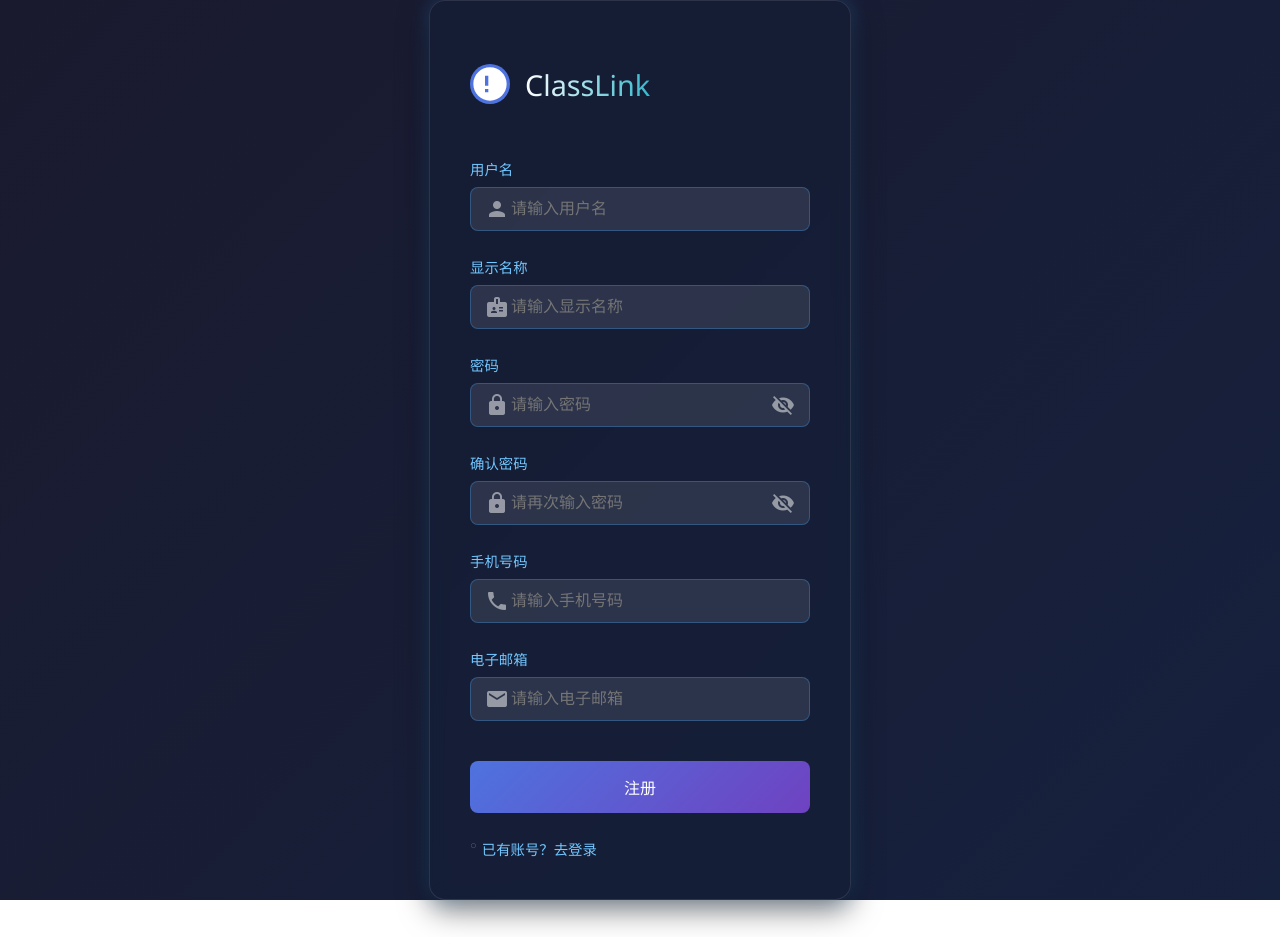
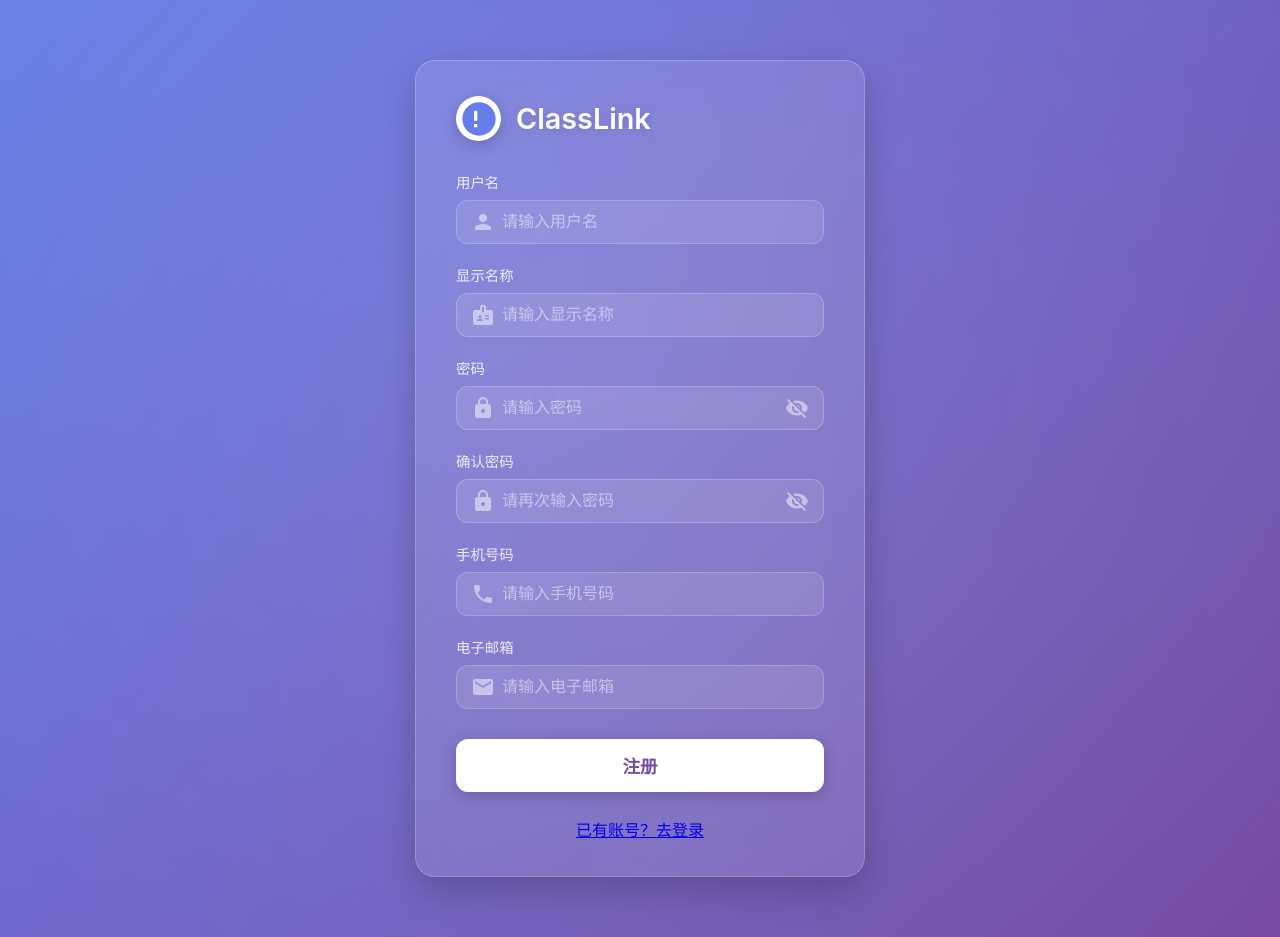
Before and after one commit to Fyk-666/test, a plain HTML site: page register.html in a window 1280 px wide. Before the commit the page ends 900 px from the top, so only its background shows below. Drawn offline with Linux system fonts and the light colour scheme.

Commit message:
Update register.css

```diff
--- a/static/css/register.css
+++ b/static/css/register.css
@@ -1,52 +1,80 @@
-/* static/css/register.css */
+/* ====================================
+ * 注册页面样式 - 统一玻璃拟态风格
+ * ==================================== */
+
+/* 引入统一变量 */
 :root {
-    --primary-color: #4e73df;
-    --secondary-color: #6f42c1;
-    --accent-color: #36b9cc;
-    --success-color: #1cc88a;
-    --warning-color: #f6c23e;
-    --danger-color: #e74a3b;
-    --light-color: #f8f9fc;
-    --dark-color: #2c3e50;
-    --gray-color: #858796;
-    --gradient-start: #4e73df;
-    --gradient-end: #224abe;
+    --primary-gradient: linear-gradient(135deg, #667eea 0%, #764ba2 100%);
+    --primary-color: #667eea;
+    --primary-dark: #5a6fd6;
+    --secondary-color: #764ba2;
+    --accent-color: #a855f7;
+    --success-color: #2ecc71;
+    --error-color: #e74a3b;
+    --glass-bg: rgba(255, 255, 255, 0.1);
+    --glass-border: rgba(255, 255, 255, 0.2);
+    --glass-blur: blur(12px);
+}
+
+* {
+    margin: 0;
+    padding: 0;
+    box-sizing: border-box;
 }
 
 body {
+    font-family: 'PingFang SC', 'Microsoft YaHei', -apple-system, BlinkMacSystemFont, sans-serif;
     min-height: 100vh;
     display: flex;
     justify-content: center;
     align-items: center;
-    margin: 0;
-    font-family: 'Segoe UI', Roboto, 'Helvetica Neue', sans-serif;
-    transition: background 0.3s ease;
+    background: var(--primary-gradient);
+    color: white;
+    overflow-x: hidden;
+    padding: 40px 0;
 }
 
-.dark-mode {
-    background: linear-gradient(135deg, #1a1a2e 0%, #16213e 100%);
-    color: #eaf2f8;
+/* 装饰背景 */
+body::before {
+    content: '';
+    position: fixed;
+    top: -50%;
+    left: -50%;
+    width: 200%;
+    height: 200%;
+    background: radial-gradient(circle, rgba(255,255,255,0.1) 0%, transparent 60%);
+    animation: float 20s ease-in-out infinite;
+    pointer-events: none;
 }
 
+@keyframes float {
+    0%, 100% { transform: translate(0, 0); }
+    50% { transform: translate(-5%, -5%); }
+}
+
+/* 注册容器 */
 .auth-container {
-    width: 420px;
-    background: rgba(20, 30, 55, 0.7);
-    backdrop-filter: blur(8px);
-    border-radius: 16px;
+    width: 450px;
+    background: rgba(255, 255, 255, 0.1);
+    backdrop-filter: var(--glass-blur);
+    border-radius: 20px;
+    border: 1px solid rgba(255, 255, 255, 0.2);
     overflow: hidden;
-    box-shadow: 0 10px 30px rgba(0, 0, 0, 0.5), 0 0 20px rgba(71, 168, 255, 0.3);
-    border: 1px solid rgba(255, 255, 255, 0.1);
+    box-shadow: 0 15px 35px rgba(0, 0, 0, 0.2);
+    position: relative;
+    z-index: 1;
+    margin: 20px 0;
 }
 
 .login-box {
-    padding: 40px;
-    animation: slide-up 0.5s ease-out;
+    padding: 35px 40px;
+    animation: slideUp 0.5s ease-out;
 }
 
-@keyframes slide-up {
+@keyframes slideUp {
     from {
         opacity: 0;
-        transform: translateY(20px);
+        transform: translateY(30px);
     }
     to {
         opacity: 1;
@@ -54,6 +82,7 @@
     }
 }
 
+/* 头部 */
 .login-header {
     display: flex;
     align-items: center;
@@ -62,25 +91,30 @@
 
 .brand-logo {
     margin-right: 15px;
-    background: var(--primary-color);
-    width: 40px;
-    height: 40px;
+    background: white;
+    width: 45px;
+    height: 45px;
     border-radius: 50%;
     display: flex;
     align-items: center;
     justify-content: center;
+    box-shadow: 0 4px 15px rgba(0, 0, 0, 0.2);
+}
+
+.brand-logo svg {
+    fill: var(--primary-color);
 }
 
 .login-header h2 {
-    font-weight: 500;
+    font-weight: 600;
     font-size: 1.8rem;
-    background: linear-gradient(to right, #ffffff, var(--accent-color));
-    -webkit-background-clip: text;
-    -webkit-text-fill-color: transparent;
+    color: white;
+    text-shadow: 0 2px 10px rgba(0, 0, 0, 0.1);
 }
 
+/* 表单组 */
 .form-group {
-    margin-bottom: 25px;
+    margin-bottom: 20px;
     position: relative;
 }
 
@@ -88,9 +122,11 @@
     display: block;
     margin-bottom: 8px;
     font-size: 0.9rem;
-    color: #72c7ff;
+    color: rgba(255, 255, 255, 0.85);
+    font-weight: 500;
 }
 
+/* 输入框容器 */
 .input-container {
     display: flex;
     align-items: center;
@@ -102,24 +138,37 @@
     left: 15px;
     color: rgba(255, 255, 255, 0.5);
     transition: color 0.3s;
+    font-size: 1.2rem;
 }
 
 input {
     flex: 1;
+    width: 100%;
     background: rgba(255, 255, 255, 0.1);
-    border: 1px solid rgba(71, 168, 255, 0.3);
-    padding: 12px 15px 12px 40px;
-    border-radius: 8px;
-    color: #eaf2f8;
+    border: 1px solid rgba(255, 255, 255, 0.2);
+    padding: 12px 15px 12px 45px;
+    border-radius: 12px;
+    color: white;
     font-size: 1rem;
     transition: all 0.3s;
     outline: none;
 }
 
-input:focus {
-    box-shadow: 0 0 10px rgba(71, 168, 255, 0.5);
+input::placeholder {
+    color: rgba(255, 255, 255, 0.5);
 }
 
+input:focus {
+    background: rgba(255, 255, 255, 0.15);
+    border-color: rgba(255, 255, 255, 0.5);
+    box-shadow: 0 0 0 3px rgba(255, 255, 255, 0.1);
+}
+
+input:focus ~ .input-icon {
+    color: white;
+}
+
+/* 显示密码按钮 */
 .show-password {
     position: absolute;
     right: 15px;
@@ -129,130 +178,131 @@
 }
 
 .show-password:hover {
-    color: #72c7ff;
+    color: white;
 }
 
+/* 注册按钮 */
 .login-btn {
     width: 100%;
     padding: 14px;
-    background: linear-gradient(135deg, var(--primary-color), var(--secondary-color));
-    color: white;
+    background: white;
+    color: var(--secondary-color);
     border: none;
-    border-radius: 8px;
-    font-size: 1rem;
-    font-weight: 500;
+    border-radius: 12px;
+    font-size: 1.1rem;
+    font-weight: 600;
     cursor: pointer;
     transition: all 0.3s;
     position: relative;
     overflow: hidden;
-    margin-top: 15px;
+    margin-top: 10px;
+    box-shadow: 0 4px 15px rgba(0, 0, 0, 0.2);
 }
 
 .login-btn:hover {
-    transform: translateY(-2px);
-    box-shadow: 0 0 20px rgba(71, 168, 255, 0.5);
+    transform: translateY(-3px);
+    box-shadow: 0 8px 25px rgba(0, 0, 0, 0.3);
 }
 
+.login-btn:active {
+    transform: translateY(0);
+}
+
+/* 按钮闪光效果 */
+.login-btn::before {
+    content: '';
+    position: absolute;
+    top: 0;
+    left: -100%;
+    width: 100%;
+    height: 100%;
+    background: linear-gradient(90deg, transparent, rgba(102, 126, 234, 0.2), transparent);
+    transition: all 0.7s;
+}
+
+.login-btn:hover::before {
+    left: 100%;
+}
+
+/* 底部链接 */
 .login-footer {
     display: flex;
-    justify-content: space-between;
+    justify-content: center;
     margin-top: 25px;
 }
 
-.forgot-password, .register-link {
-    font-size: 0.9rem;
-    color: #72c7ff;
+.register-link {
+    font-size: 0.95rem;
+    color: rgba(255, 255, 255, 0.8);
     text-decoration: none;
-    transition: color 0.3s;
+    transition: all 0.3s;
+}
+
+.register-link:hover {
+    color: white;
+}
+
+/* 验证区域 */
+#verifyArea {
+    background: rgba(255, 255, 255, 0.05);
+    border-radius: 12px;
+    padding: 15px;
+    margin-bottom: 15px;
+}
+
+#verifyArea label {
+    color: rgba(255, 255, 255, 0.85);
+    font-weight: 500;
+    margin-bottom: 10px;
+    display: block;
+}
+
+#captchaBox {
     display: flex;
     align-items: center;
+    gap: 15px;
 }
 
-.forgot-password:hover, .register-link:hover {
-    color: var(--accent-color);
+#captchaImg {
+    border-radius: 8px;
+    cursor: pointer;
+    transition: transform 0.3s;
 }
 
-.forgot-password::before, .register-link::after {
-    content: '○';
-    margin-right: 5px;
-    color: rgba(255, 255, 255, 0.3);
-    font-size: 0.7rem;
-    display: inline-block;
-    animation: float 3s infinite ease-in-out;
+#captchaImg:hover {
+    transform: scale(1.02);
 }
 
-.register-link::after {
-    margin-left: 5px;
+#captchaInput {
+    flex: 1;
+    padding: 10px 15px;
+    background: rgba(255, 255, 255, 0.1);
+    border: 1px solid rgba(255, 255, 255, 0.2);
+    border-radius: 8px;
+    color: white;
+    font-size: 1rem;
+    outline: none;
 }
 
-@keyframes float {
-    0%, 100% {
-        transform: translateY(0);
-    }
-    50% {
-        transform: translateY(-5px);
-    }
+#captchaInput:focus {
+    border-color: rgba(255, 255, 255, 0.5);
 }
 
-/* 响应式设计 */
-@media (max-width: 480px) {
-    .auth-container {
-        width: 90%;
-        max-width: 350px;
+/* 错误消息 */
+.error-message {
+    padding: 12px 15px;
+    background: rgba(231, 74, 59, 0.2);
+    border: 1px solid rgba(231, 74, 59, 0.5);
+    border-radius: 10px;
+    color: #ffcccc;
+    margin-bottom: 20px;
+    animation: slideDown 0.3s ease-out;
 }
 
-    .login-header h2 {
-        font-size: 1.5rem;
-    }
-}
-:root {
-    --primary-color: #4e73df;
-    --secondary-color: #6f42c1;
-    --accent-color: #36b9cc;
-    --success-color: #1cc88a;
-    --warning-color: #f6c23e;
-    --danger-color: #e74a3b;
-    --light-color: #f8f9fc;
-    --dark-color: #2c3e50;
-    --gray-color: #858796;
-    --gradient-start: #4e73df;
-    --gradient-end: #224abe;
-}
-
-body {
-    min-height: 100vh;
-    display: flex;
-    justify-content: center;
-    align-items: center;
-    margin: 0;
-    font-family: 'Segoe UI', Roboto, 'Helvetica Neue', sans-serif;
-    transition: background 0.3s ease;
-}
-
-.dark-mode {
-    background: linear-gradient(135deg, #1a1a2e 0%, #16213e 100%);
-    color: #eaf2f8;
-}
-
-.auth-container {
-    width: 420px;
-    background: rgba(20, 30, 55, 0.7);
-    backdrop-filter: blur(8px);
-    border-radius: 16px;
-    overflow: hidden;
-    box-shadow: 0 10px 30px rgba(0, 0, 0, 0.5), 0 0 20px rgba(71, 168, 255, 0.3);
-    border: 1px solid rgba(255, 255, 255, 0.1);
-}
-
-.login-box {
-    padding: 40px;
-    animation: slide-up 0.5s ease-out;
-}
-
-@keyframes slide-up {
+@keyframes slideDown {
     from {
         opacity: 0;
-        transform: translateY(20px);
+        transform: translateY(-10px);
     }
     to {
         opacity: 1;
@@ -260,172 +310,32 @@
     }
 }
 
-.login-header {
-    display: flex;
-    align-items: center;
-    margin-bottom: 30px;
+/* 响应式设计 */
+@media (max-width: 480px) {
+    .auth-container {
+        width: 95%;
+        max-width: 400px;
     }
 
-.brand-logo {
-    margin-right: 15px;
-    background: var(--primary-color);
-    width: 40px;
-    height: 40px;
-    border-radius: 50%;
-    display: flex;
-    align-items: center;
-    justify-content: center;
+    .login-box {
+        padding: 25px 20px;
     }
 
     .login-header h2 {
-    font-weight: 500;
-    font-size: 1.8rem;
-    background: linear-gradient(to right, #ffffff, var(--accent-color));
-    -webkit-background-clip: text;
-    -webkit-text-fill-color: transparent;
+        font-size: 1.5rem;
     }
 
     .form-group {
-    margin-bottom: 25px;
-    position: relative;
+        margin-bottom: 15px;
+    }
 }
 
-.form-group label {
-    display: block;
-    margin-bottom: 8px;
-    font-size: 0.9rem;
-    color: #72c7ff;
-}
-
-.input-container {
-    display: flex;
-    align-items: center;
-    position: relative;
-}
-
-.input-icon {
-    position: absolute;
-    left: 15px;
-    color: rgba(255, 255, 255, 0.5);
-    transition: color 0.3s;
+@media (max-width: 360px) {
+    .login-box {
+        padding: 20px 15px;
     }
 
     input {
-    flex: 1;
-    background: rgba(255, 255, 255, 0.1);
-    border: 1px solid rgba(71, 168, 255, 0.3);
-    padding: 12px 15px 12px 40px;
-    border-radius: 8px;
-    color: #eaf2f8;
-    font-size: 1rem;
-    transition: all 0.3s;
-    outline: none;
-}
-
-input:focus {
-    box-shadow: 0 0 10px rgba(71, 168, 255, 0.5);
-}
-
-.show-password {
-    position: absolute;
-    right: 15px;
-    cursor: pointer;
-    color: rgba(255, 255, 255, 0.5);
-    transition: color 0.3s;
-}
-
-.show-password:hover {
-    color: #72c7ff;
-}
-
-.login-btn {
-    width: 100%;
-    padding: 14px;
-    background: linear-gradient(135deg, var(--primary-color), var(--secondary-color));
-    color: white;
-    border: none;
-    border-radius: 8px;
-    font-size: 1rem;
-    font-weight: 500;
-    cursor: pointer;
-    transition: all 0.3s;
-    position: relative;
-    overflow: hidden;
-    margin-top: 15px;
-}
-
-.login-btn:hover {
-    transform: translateY(-2px);
-    box-shadow: 0 0 20px rgba(71, 168, 255, 0.5);
-}
-
-.login-footer {
-    display: flex;
-    justify-content: space-between;
-    margin-top: 25px;
-}
-
-.forgot-password, .register-link {
-    font-size: 0.9rem;
-    color: #72c7ff;
-    text-decoration: none;
-    transition: color 0.3s;
-    display: flex;
-    align-items: center;
-}
-
-.forgot-password:hover, .register-link:hover {
-    color: var(--accent-color);
-}
-
-.forgot-password::before, .register-link::after {
-    content: '○';
-    margin-right: 5px;
-    color: rgba(255, 255, 255, 0.3);
-    font-size: 0.7rem;
-    display: inline-block;
-    animation: float 3s infinite ease-in-out;
-}
-
-.register-link::after {
-    margin-left: 5px;
-}
-
-@keyframes float {
-    0%, 100% {
-        transform: translateY(0);
-    }
-    50% {
-        transform: translateY(-5px);
+        padding: 10px 12px 10px 40px;
     }
 }
-
-/* 状态提示 */
-.register-status {
-    min-height: 30px;
-    margin: 15px 0;
-}
-
-.status-closed {
-    color: var(--danger-color);
-    text-align: center;
-    font-size: 0.9rem;
-}
-
-.status-verify {
-    color: var(--warning-color);
-    text-align: center;
-    font-size: 0.9rem;
-}
-
-.status-open {
-    color: var(--success-color);
-    text-align: center;
-    font-size: 0.9rem;
-}
-
-.status-error {
-    color: var(--danger-color);
-    text-align: center;
-    font-size: 0.9rem;
-}
```
Lines whose indentation alone changed are shown as unchanged.
